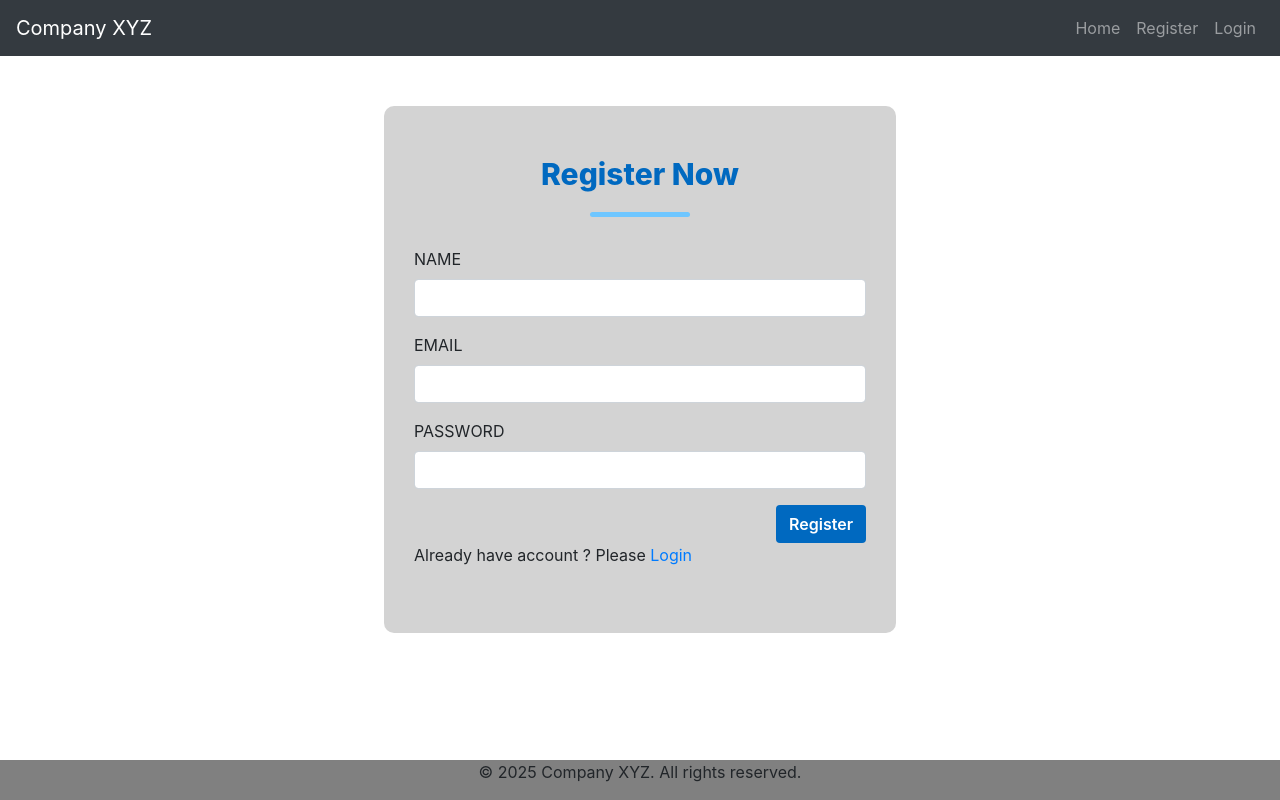
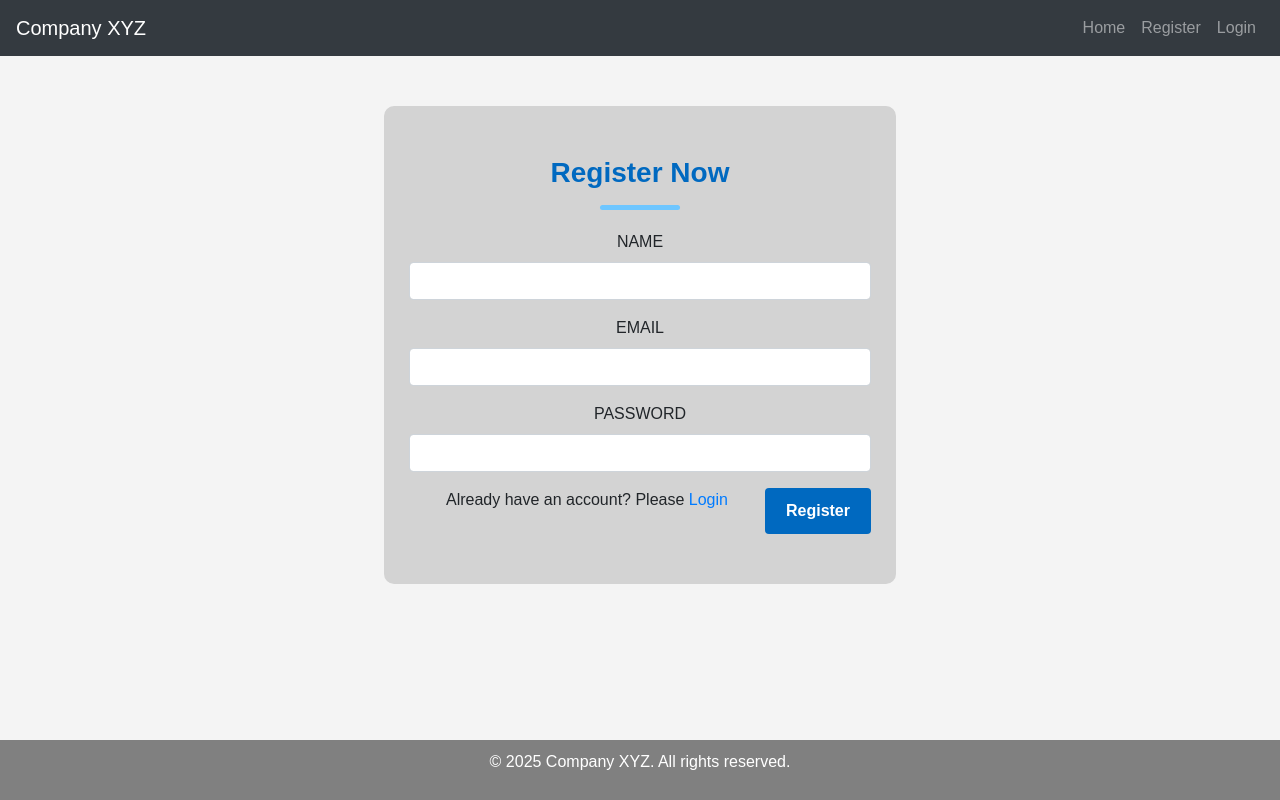
Before and after one commit to thulasidharan96/login-app, a React (Create React App) app: page /register in a window 1280 px wide. Built offline with nearby package versions, Linux system fonts and the light colour scheme.

Commit message:
Update css

```diff
--- a/src/components/Footer.js
+++ b/src/components/Footer.js
@@ -2,9 +2,11 @@ import React from 'react';
 
 const Footer = () => {
   return (
-    <footer style={{ position: 'fixed', bottom: 0, width: '100%', textAlign: 'center', backgroundColor: 'gray' }}>
-      <p>&copy; {new Date().getFullYear()} Company XYZ. All rights reserved.</p>
-    </footer>
+    <div style={{ display: 'flex', flexDirection: 'column', height: '5vh' }}>
+      <footer style={{ textAlign: 'center', backgroundColor: 'gray'}}>
+        <p>&copy; {new Date().getFullYear()} Company XYZ. All rights reserved.</p>
+      </footer>
+    </div>
   );
 };
 
--- a/src/pages/Dashboard.js
+++ b/src/pages/Dashboard.js
@@ -1,61 +1,42 @@
-import { useEffect, useState } from "react"
-import { useNavigate, Navigate } from "react-router-dom"
-import NavBar from "../components/NavBar"
-import { UserDetailsApi } from "../services/Api"
-import { logout,isAuthenticated } from "../services/Auth"
-import Footer from "../components/Footer"
-import "../pages/dashboard.css"
+import { useEffect, useState } from "react";
+import { useNavigate, Navigate } from "react-router-dom";
+import NavBar from "../components/NavBar";
+import { UserDetailsApi } from "../services/Api";
+import { logout, isAuthenticated } from "../services/Auth";
+import Footer from "../components/Footer";
+import "../pages/dashboard.css";
 
-export default function DashboardPage(){
+export default function DashboardPage() {
   const navigate = useNavigate();
+  const [user, setUser] = useState({ name: "", email: "", localId: "" });
 
-    const [user,setUser] = useState({name:"",email:"",localId:""})
+  useEffect(() => {
+    if (isAuthenticated()) {
+      UserDetailsApi().then(({ data }) => {
+        const { displayName, email, localId } = data.users[0];
+        setUser({ name: displayName, email, localId });
+      });
+    }
+  }, []);
 
-    useEffect(()=>{
-        if(isAuthenticated()){
-            UserDetailsApi().then((response)=>{
-
-                setUser({
-                    name:response.data.users[0].displayName,
-                    email:response.data.users[0].email,
-                    localId:response.data.users[0].localId,
-                })
-            })
-        }
-    },[])
-
-    const logoutUser = ()=>{
-        logout();
-        navigate('/login')
-    }
-
-    if (!isAuthenticated()) {
-        //redirect user to dashboard
-        return <Navigate to="/login" />
-    }
-
+  if (!isAuthenticated()) return <Navigate to="/login" />;
 
   return (
     <div>
-            <NavBar logoutUser={logoutUser} />
-            <main role="main" className="container mt-5">
-                <div className="container">
-                    <div className="text-center mt-5">
-                        <h3>Dashboard</h3>
-                        { user.name && user.email && user.localId ?
-                            (<div>
-                                <p className="text-bold " >Hi {user.name}</p>
+      <NavBar logoutUser={() => { logout(); navigate('/login'); }} />
+      <main className="container mt-5">
+        <h3 className="text-center mt-5">Dashboard</h3>
+        {user.name ? (
+          <div>
+            <p>Hi {user.name}</p>
             <p>Your email is {user.email}</p>
-                            </div>)
-                            : <p>Loading...Please Wait</p>
-                        }
           </div>
-                </div>
-                <div className="dash-content">
-                        <button onClick={() => alert( `Firebase ID = ${user.localId}`)}>Show ID</button>
-                </div>
+        ) : (
+          <p>Loading...Please Wait</p>
+        )}
+        <button onClick={() => alert(`Firebase ID = ${user.localId}`)}>Show ID</button>
       </main>
       <Footer />
     </div>
-    )
+  );
 }
--- a/src/pages/LoginPage.css
+++ b/src/pages/LoginPage.css
@@ -1,7 +1,7 @@
 .login-block{
     float:left;
     width:100%;
-    padding : 50px 0;
+    margin-top: 50px;
 }
 
 .container{background:#D3D3D3; border-radius: 10px; width: 40%; height: 40%;}
--- a/src/pages/LoginPage.js
+++ b/src/pages/LoginPage.js
@@ -117,8 +117,8 @@ export default function LoginPage (){
                         </div>
                     </div>
                 </div>
+                <Footer />
             </section>
-            <Footer />
         </div>
     )
 }
--- a/src/pages/RegisterPage.css
+++ b/src/pages/RegisterPage.css
@@ -1,11 +1,61 @@
-.register-block{
-    float:left;
-    width:100%;
-    padding : 50px 0;
+.register-block {
+    float: left;
+    width: 100%;
+    margin-top: 50px;  /* Reduced margin-top */
 }
 
-.container{background:#D3D3D3; border-radius: 10px; width: 40%; height: 40%;}
-.register-sec{padding: 50px 30px; position:relative;}
-.register-sec h2{margin-bottom:30px; font-weight:800; font-size:30px; color: #0069c0;}
-.register-sec h2:after{content:" "; width:100px; height:5px; background:#6ec6ff; display:block; margin-top:20px; border-radius:3px; margin-left:auto;margin-right:auto}
-.btn-login{background: #0069c0; color:#fff; font-weight:600;}
+.container {
+    background: #D3D3D3;
+    border-radius: 10px;
+    width: 60%;        /* Reduced width */
+    height: auto;      /* Set height to auto for better responsiveness */
+    padding: 20px;     /* Added padding for inner spacing */
+    margin: 0 auto;    /* Center the container */
+}
+
+.register-sec {
+    padding: 30px 20px;  /* Reduced padding */
+    position: relative;
+}
+
+.register-sec h2 {
+    margin-bottom: 20px;  /* Reduced margin-bottom */
+    font-weight: 800;
+    font-size: 28px;      /* Reduced font-size */
+    color: #0069c0;
+}
+
+.register-sec h2:after {
+    content: " ";
+    width: 80px;          /* Reduced width */
+    height: 5px;
+    background: #6ec6ff;
+    display: block;
+    margin-top: 15px;     /* Reduced margin-top */
+    border-radius: 3px;
+    margin-left: auto;
+    margin-right: auto;
+}
+
+.btn-login {
+    background: #0069c0;
+    color: #fff;
+    font-weight: 600;
+    padding: 10px 20px;  /* Added padding for better button size */
+}
+
+footer{
+    margin-top: 61px;
+}
+
+button {
+    background-color: #007bff;
+    color: white;
+    border: none;
+    padding: 10px 20px;
+    font-size: 1rem;
+    cursor: pointer;
+    border-radius: 5px;
+    transition: background-color 0.3s ease;
+    margin-top: 1rem; /* Space between button and text */
+  }
--- a/src/pages/RegisterPage.js
+++ b/src/pages/RegisterPage.js
@@ -1,148 +1,118 @@
-import { useState } from 'react'
+import { useState } from 'react';
 import { RegisterApi } from '../services/Api';
 import { isAuthenticated } from '../services/Auth';
 import { storeUserData } from '../services/Storage';
-import './RegisterPage.css'
+import './RegisterPage.css';
 import { Link, Navigate } from 'react-router-dom';
 import NavBar from '../components/NavBar';
 import Footer from '../components/Footer';
 
-export default function RegisterPage(){
+export default function RegisterPage() {
     const initialStateErrors = {
-        email:{required:false},
-        password:{required:false},
-        name:{required:false},
-        custom_error:null
+        email: { required: false },
+        password: { required: false },
+        name: { required: false },
+        custom_error: null
     };
-    const [errors,setErrors] = useState(initialStateErrors);
 
-    const [loading,setLoading]  =  useState(false);
+    const [errors, setErrors] = useState(initialStateErrors);
+    const [loading, setLoading] = useState(false);
+    const [inputs, setInputs] = useState({
+        email: "",
+        password: "",
+        name: ""
+    });
 
-    const handleSubmit = (event)=>{
+    const handleSubmit = (event) => {
         event.preventDefault();
-        let errors =initialStateErrors;
+        let errors = initialStateErrors;
         let hasError = false;
-        if (inputs.name == "") {
-            errors.name.required =true;
-            hasError=true;
+
+        if (inputs.name === "") {
+            errors.name.required = true;
+            hasError = true;
         }
-        if (inputs.email == "") {
-            errors.email.required =true;
-            hasError=true;
+        if (inputs.email === "") {
+            errors.email.required = true;
+            hasError = true;
         }
-        if (inputs.password == "") {
-            errors.password.required =true;
-            hasError=true;
+        if (inputs.password === "") {
+            errors.password.required = true;
+            hasError = true;
         }
 
         if (!hasError) {
-            setLoading(true)
-            //sending register api request
-            RegisterApi(inputs).then((response)=>{
+            setLoading(true);
+            RegisterApi(inputs)
+                .then((response) => {
                     storeUserData(response.data.idToken);
-            }).catch((err)=>{
-               if(err.response.data.error.message=="EMAIL_EXISTS"){
-                    setErrors({...errors,custom_error:"Already this email has been registered!"})
-               }else if(String(err.response.data.error.message).includes('WEAK_PASSWORD')){
-                    setErrors({...errors,custom_error:"Password should be at least 6 characters!"})
+                })
+                .catch((err) => {
+                    if (err.response.data.error.message === "EMAIL_EXISTS") {
+                        setErrors({ ...errors, custom_error: "Email already registered!" });
+                    } else if (String(err.response.data.error.message).includes('WEAK_PASSWORD')) {
+                        setErrors({ ...errors, custom_error: "Password must be at least 6 characters!" });
                     }
+                })
+                .finally(() => {
+                    setLoading(false);
+                });
+        }
+        setErrors(errors);
+    };
 
-            }).finally(()=>{
-                setLoading(false)
-            })
-        }
-        console.log(initialStateErrors,errors);
-        setErrors(errors);
-    }
-
-    const [inputs,setInputs] = useState({
-        email:"",
-        password:"",
-        name:""
-    })
-
-    const handleInput = (event)=>{
-        setInputs({...inputs,[event.target.name]:event.target.value})
-    }
+    const handleInput = (event) => {
+        setInputs({ ...inputs, [event.target.name]: event.target.value });
+    };
 
     if (isAuthenticated()) {
-        //redirect user to dashboard
-        return <Navigate to="/dashboard" />
+        return <Navigate to="/dashboard" />;
     }
 
     return (
         <div>
-            <NavBar/>
+            <NavBar />
             <section className="register-block">
                 <div className="container">
-                <div className="row ">
+                    <div className="row">
                         <div className="col register-sec">
                             <h2 className="text-center">Register Now</h2>
-                        <form onSubmit={handleSubmit} className="register-form" action="" >
+                            <form onSubmit={handleSubmit} className="register-form">
                                 <div className="form-group">
-                            <label htmlFor="exampleInputEmail1" className="text-uppercase">Name</label>
-
-                            <input type="text" className="form-control" onChange={handleInput} name="name" id=""  />
-                        { errors.name.required?
-                            (<span className="text-danger" >
-                                    Name is required.
-                                </span>):null
-                            }
+                                    <label htmlFor="name" className="text-uppercase">Name</label>
+                                    <input type="text" className="form-control" onChange={handleInput} name="name" id="name" />
+                                    {errors.name.required && <span className="text-danger">Name is required.</span>}
                                 </div>
                                 <div className="form-group">
-                            <label htmlFor="exampleInputEmail1"  className="text-uppercase">Email</label>
-
-                            <input type="text"  className="form-control" onChange={handleInput} name="email" id=""  />
-                            { errors.email.required?
-                            (<span className="text-danger" >
-                                Email is required.
-                            </span>):null
-                            }
+                                    <label htmlFor="email" className="text-uppercase">Email</label>
+                                    <input type="text" className="form-control" onChange={handleInput} name="email" id="email" />
+                                    {errors.email.required && <span className="text-danger">Email is required.</span>}
                                 </div>
                                 <div className="form-group">
-                            <label htmlFor="exampleInputPassword1" className="text-uppercase">Password</label>
-                            <input  className="form-control" type="password" onChange={handleInput}  name="password" id="" />
-                            { errors.password.required?
-                            (<span className="text-danger" >
-                                Password is required.
-                            </span>):null
-                            }
+                                    <label htmlFor="password" className="text-uppercase">Password</label>
+                                    <input className="form-control" type="password" onChange={handleInput} name="password" id="password" />
+                                    {errors.password.required && <span className="text-danger">Password is required.</span>}
                                 </div>
                                 <div className="form-group">
-
-                            <span className="text-danger" >
-                            { errors.custom_error?
-                            (<p>{errors.custom_error}</p>)
-                            :null
-                            }
-                            </span>
-                            {loading ?
-                            (<div  className="text-center">
-                                <div className="spinner-border text-primary " role="status">
+                                    {errors.custom_error && <span className="text-danger"><p>{errors.custom_error}</p></span>}
+                                    {loading && (
+                                        <div className="text-center">
+                                            <div className="spinner-border text-primary" role="status">
                                                 <span className="sr-only">Loading...</span>
                                             </div>
-                            </div>):null
+                                        </div>
+                                    )}
+                                    <input type="submit" className="btn btn-login float-right" disabled={loading} value="Register" />
+                                </div>
+                                <div className="form-group">
+                                    Already have an account? Please <Link to="/login">Login</Link>
+                                </div>
+                            </form>
+                        </div>
+                    </div>
+                </div>
+                <Footer />
+            </section>
+        </div>
+    );
 }
-
-                            <input type="submit" className="btn btn-login float-right" disabled={loading}  value="Register" />
-                        </div>
-                        <div className="clearfix"></div>
-                        <div className="form-group">
-                        Already have account ? Please <Link to="/login">Login</Link>
-                        </div>
-
-
-                        </form>
-
-
-                    </div>
-
-                </div>
-
-
-                </div>
-            </section>
-            <Footer/>
-        </div>
-        )
-}
--- a/src/pages/dashboard.css
+++ b/src/pages/dashboard.css
@@ -1,10 +1,54 @@
-.dash-content {
-    display: flex;
-    flex-direction: column;
-    align-items: center;
-    justify-content: center;
-    padding: 20px;
-    background-color: #6c6c6c;
-    border-radius: 8px;
-    box-shadow: 0 2px 4px rgba(0, 0, 0, 0.1);
-}
+/* dashboard.css */
+body {
+    font-family: Arial, sans-serif;
+    background-color: #f4f4f4;
+    margin: 0;
+    padding: 0;
+    text-align: center;
+  }
+
+  .container {
+    max-width: 1200px;
+    margin: 0 auto;
+  }
+
+  h3 {
+    font-size: 2rem;
+    margin-bottom: 1rem;
+    text-align: center;
+  }
+
+  .text-bold {
+    font-weight: bold;
+  }
+
+  button {
+    background-color: #007bff;
+    color: white;
+    border: none;
+    padding: 10px 20px;
+    font-size: 1rem;
+    cursor: pointer;
+    border-radius: 5px;
+    transition: background-color 0.3s ease;
+    margin-top: 1rem; /* Space between button and text */
+  }
+
+  button:hover {
+    background-color: #0056b3;
+  }
+
+  footer {
+    background-color: #333;
+    color: white;
+    text-align: center;
+    padding: 10px 0;
+    position: fixed;
+    bottom: 0;
+    width: 100%;
+  }
+
+
+  footer {
+    margin-top: 40px;
+  }
```
Lines whose indentation alone changed are shown as unchanged.
